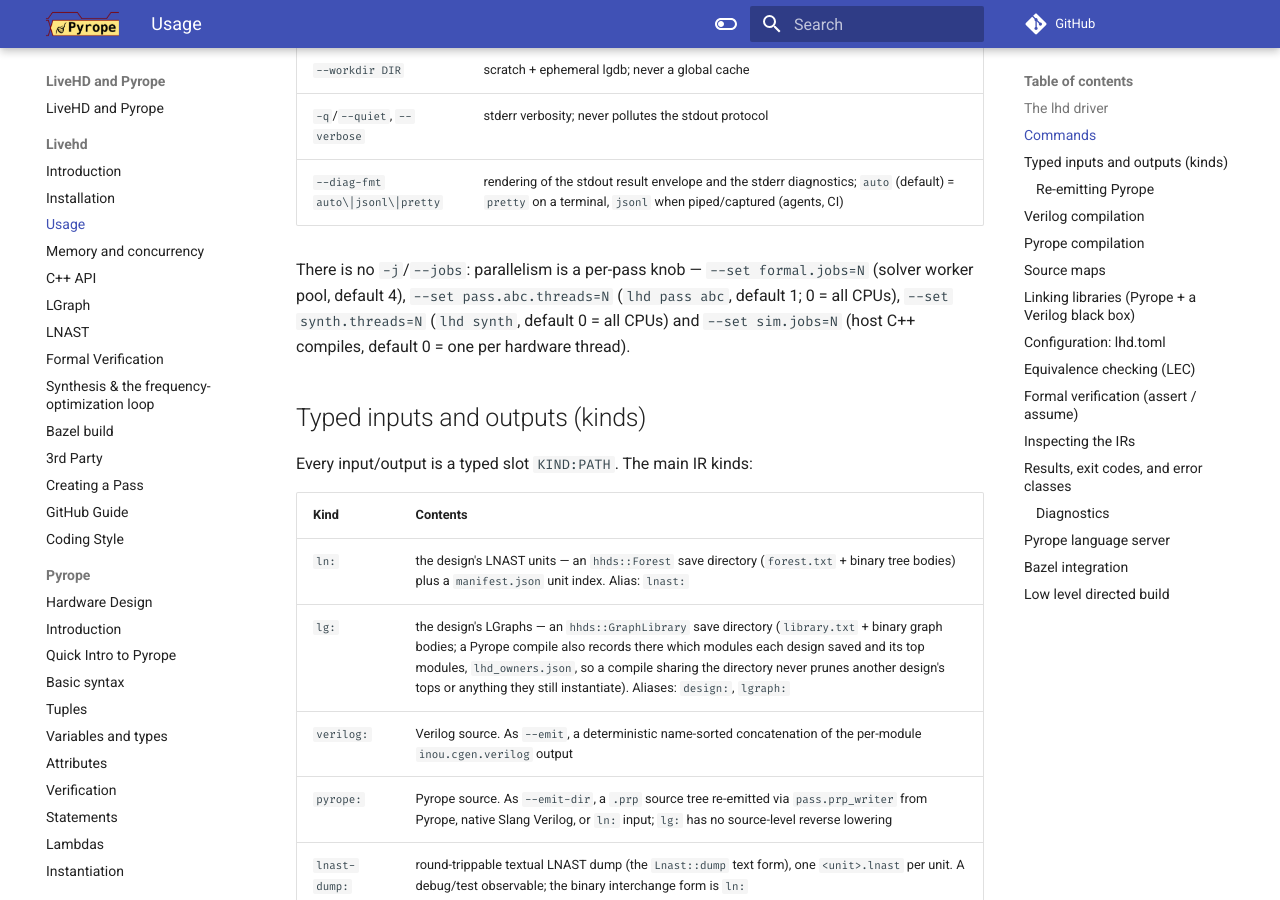
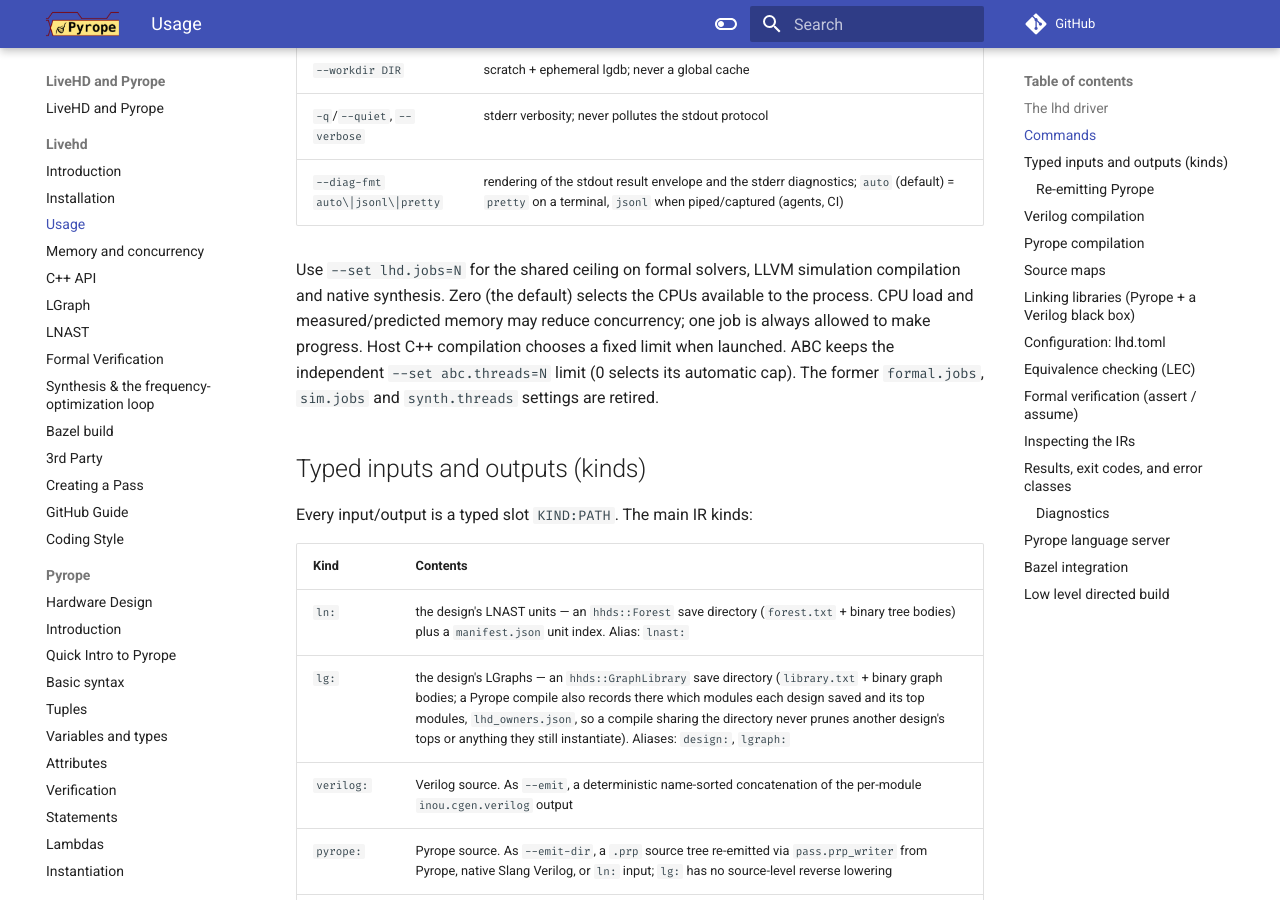
Before and after one commit to masc-ucsc/docs, an MkDocs documentation site: the page built from docs/livehd/02-usage.md, in a window 1280 px wide and 900 px high, scrolled down 2039 px. Built offline with MkDocs 1.6.1 and Material for MkDocs 9.7.7, drawn with Linux system fonts in a browser that asks for light colours; comment, search, counter and statistics services are not loaded.

Commit message:
fix docs jobs

```diff
--- a/docs/livehd/02-usage.md
+++ b/docs/livehd/02-usage.md
@@ -66,11 +66,13 @@ Shared arguments honored by the execution commands:
 | `-q`/`--quiet`, `--verbose` | stderr verbosity; never pollutes the stdout protocol |
 | `--diag-fmt auto\|jsonl\|pretty` | rendering of the stdout result envelope and the stderr diagnostics; `auto` (default) = `pretty` on a terminal, `jsonl` when piped/captured (agents, CI) |
 
-There is no `-j`/`--jobs`: parallelism is a per-pass knob — `--set formal.jobs=N`
-(solver worker pool, default 4), `--set pass.abc.threads=N` (`lhd pass abc`,
-default 1; 0 = all CPUs), `--set synth.threads=N` (`lhd synth`, default 0 =
-all CPUs) and `--set sim.jobs=N` (host C++ compiles, default 0 = one per
-hardware thread).
+Use `--set lhd.jobs=N` for the shared ceiling on formal solvers, LLVM
+simulation compilation and native synthesis. Zero (the default) selects the
+CPUs available to the process. CPU load and measured/predicted memory may
+reduce concurrency; one job is always allowed to make progress. Host C++
+compilation chooses a fixed limit when launched. ABC keeps the independent
+`--set abc.threads=N` limit (0 selects its automatic cap). The former
+`formal.jobs`, `sim.jobs` and `synth.threads` settings are retired.
 
 ## Typed inputs and outputs (kinds)
 
```
Also changed, not shown: docs/livehd/07-formal.md (+5 -3 lines).
